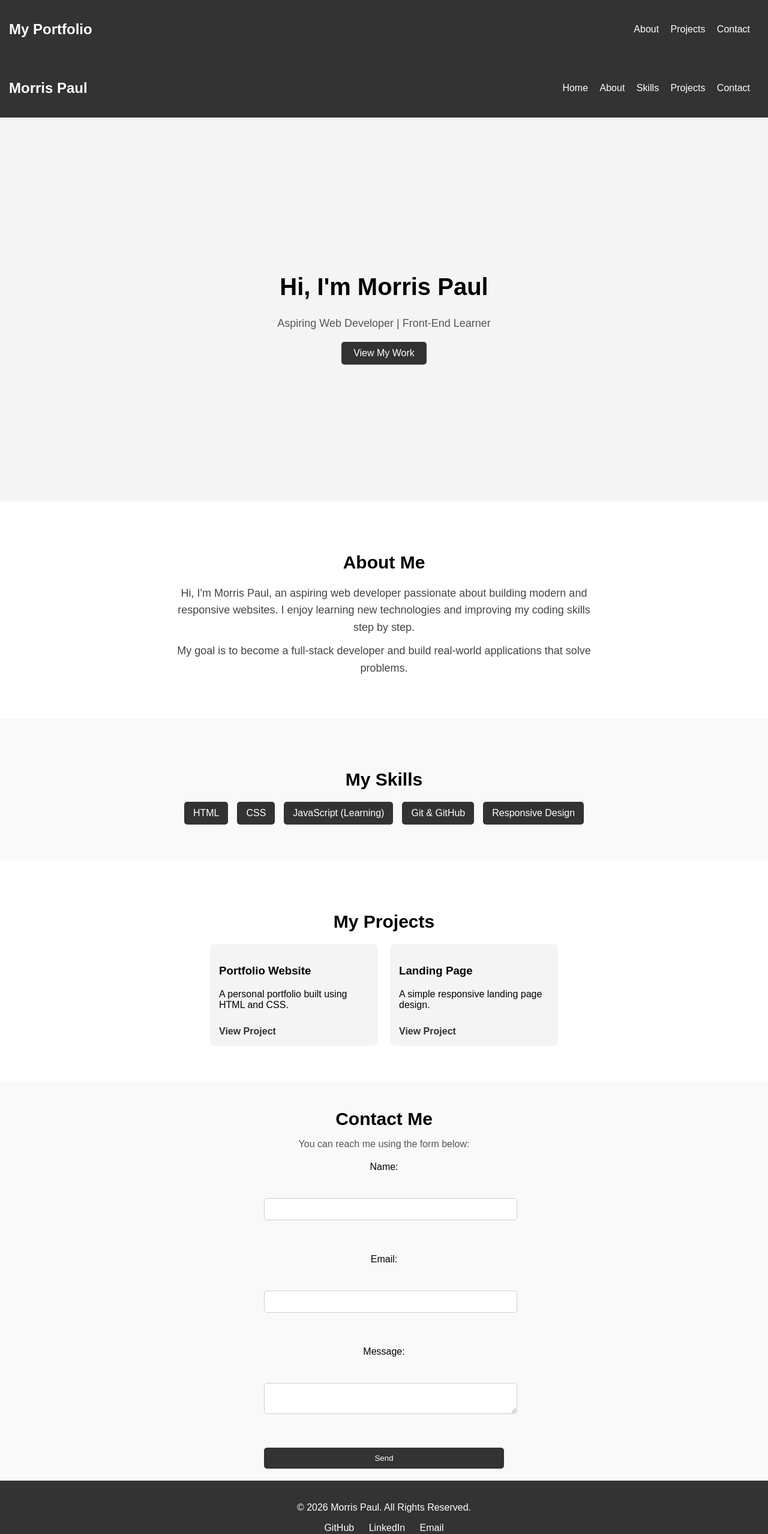
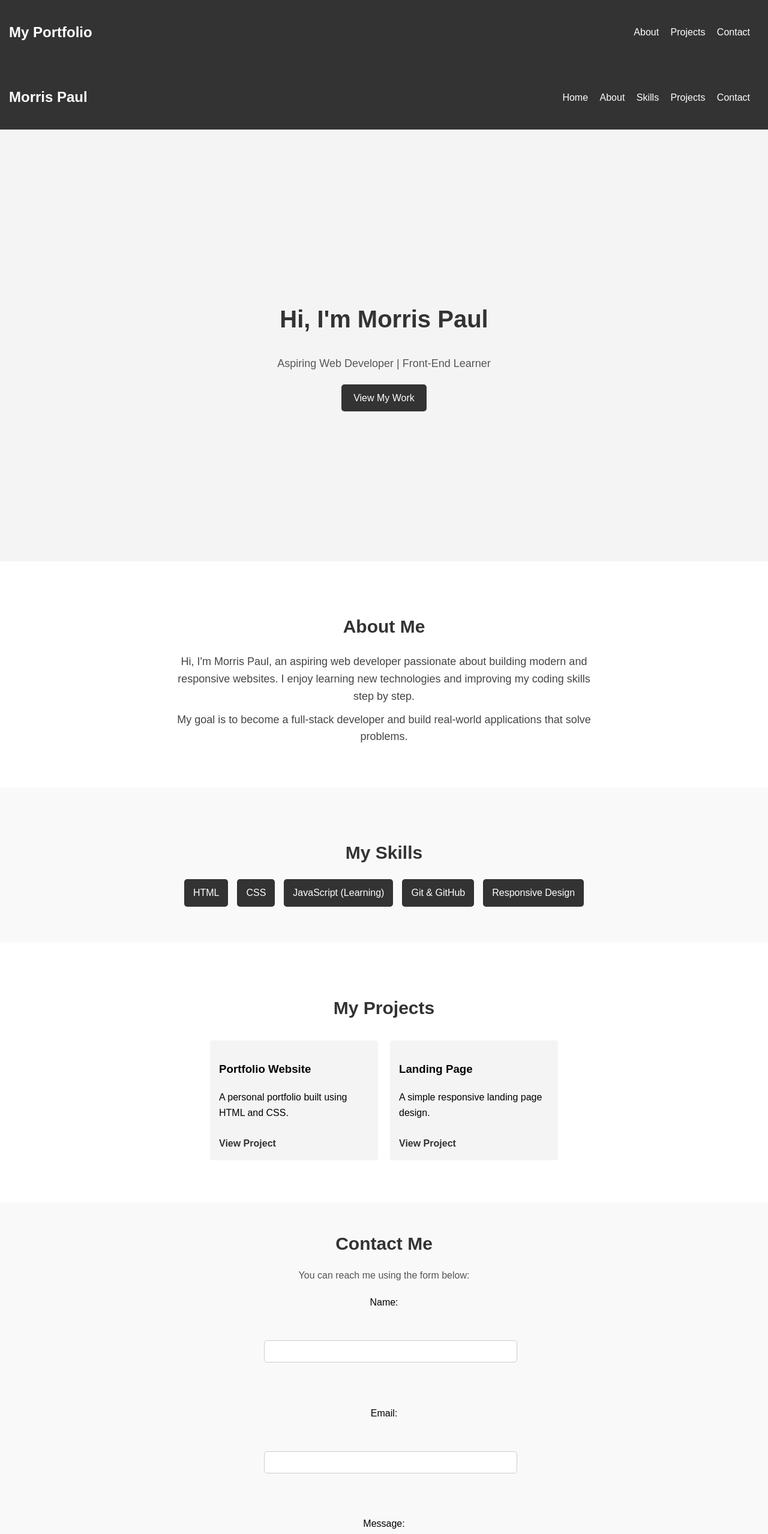
Before and after one commit to morizp72-ship-it/portofolio-website, a plain HTML site: page index.html in a window 1280 px wide. Shown: the top 2558 px of the page at 60% size. Drawn offline with Linux system fonts and the light colour scheme.

Commit message:
Add files via upload

```diff
--- a/style.css
+++ b/style.css
@@ -1,3 +1,9 @@
+body {
+  font-family: Arial, sans-serif;
+  margin: 0;
+  padding: 0;
+  line-height: 1.6;
+}
 /* RESET */
 body {
     margin: 0;
@@ -6,20 +12,19 @@
 
 /* NAVBAR */
 nav {
+  background: #333;
+  color: white;
+  padding: 15px;
   display: flex;
   justify-content: space-between;
   align-items: center;
-    background-color: #333;
-    color: white;
-    padding: 15px 30px;
 }
 
 nav ul {
   list-style: none;
   display: flex;
-    gap: 20px;
+  gap: 15px;
   margin: 0;
-    padding: 0;
 }
 
 nav ul li a {
@@ -28,7 +33,7 @@
 }
 
 nav ul li a:hover {
-    color: #00c3ff;
+  color: #00bcd4;
 }
 
 /* HERO SECTION */
@@ -153,6 +158,12 @@
 .project a:hover {
     color: #00c3ff;
 }
+.project {
+  background: #f4f4f4;
+  padding: 15px;
+  margin: 10px 0;
+  border-radius: 5px;
+}
 /* CONTACT SECTION */
 .contact {
     padding: 60px 20px;
@@ -168,6 +179,26 @@
 .contact p {
     margin-bottom: 20px;
     color: #555;
+}
+form {
+  max-width: 400px;
+}
+
+input, textarea {
+  width: 100%;
+  padding: 10px;
+  margin-top: 5px;
+}
+
+button {
+  background: #333;
+  color: white;
+  padding: 10px;
+  border: none;
+}
+
+button:hover {
+  background: #00bcd4;
 }
 
 /* Form styling */
@@ -264,3 +295,10 @@
   border: none;
   cursor: pointer;
 }
+section {
+  padding: 40px 20px;
+}
+
+h2 {
+  color: #333;
+}
```
Lines whose indentation alone changed are shown as unchanged.
